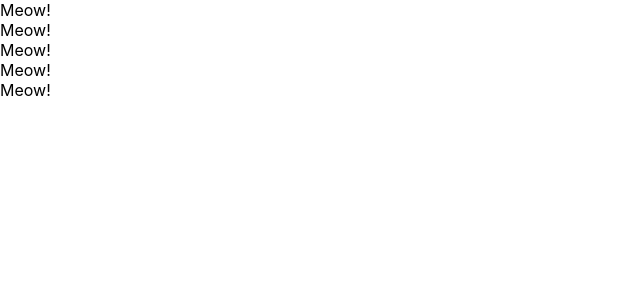
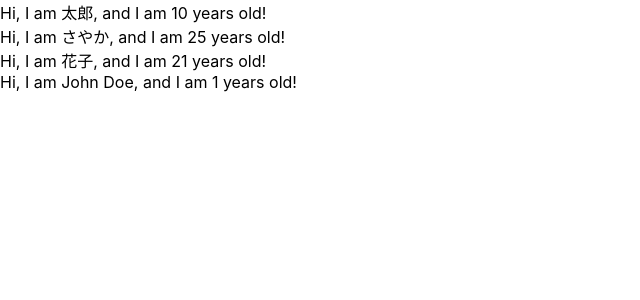
Before and after one commit to regit0207/udemy-react-redux-crud-application, a React (Create React App) app: page / in a window 1280 px wide. Shown: the top 300 px of the page, without its empty margins (0-640 px from the left). Built offline with nearby package versions, Linux system fonts and the light colour scheme.

Commit message:
learned about React props

```diff
--- a/src/App.js
+++ b/src/App.js
@@ -1,25 +1,30 @@
 import React from 'react';
 
-// class App extends Component {
-//   render() {
-//     return <div>Hello, world!</div>
-//   };
-// }
-
 const App = () => {
+  const profiles = [
+    { name: "太郎", age: 10 },
+    { name: "さやか", age: 25 },
+    { name: "花子", age: 21 },
+    {}
+  ]
   return (
-    <React.Fragment>
-      <Cat />
-      <Cat />
-      <Cat />
-      <Cat />
-      <Cat />
-    </React.Fragment>
+    <div>
+      {
+        profiles.map((profile, index) => {
+          return <User name={profile.name} age={profile.age} key={index}/>
+        })
+      }
+    </div>
   )
 }
 
-const Cat = () => {
-  return <div>Meow!</div>;
+const User = (props) => {
+  return <div>Hi, I am {props.name}, and I am {props.age} years old!</div>;
+}
+
+User.defaultProps = {
+  name: "John Doe",
+  age: 1
 }
 
 export default App;
```
